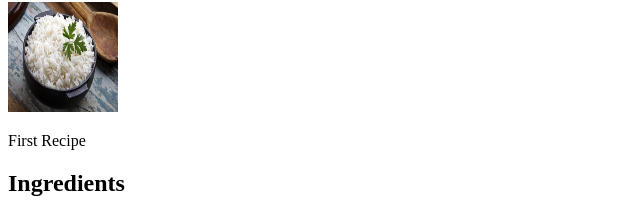
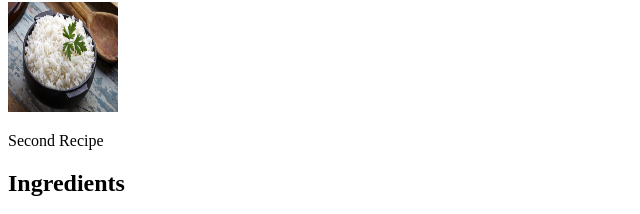
Before and after one commit to AlpHaNuel/odin-recipes, a plain HTML site: page recipes/rice.html in a window 1280 px wide. Shown: the part 104-318 px from the top of the page, 0-640 px from the left. Drawn offline with Linux system fonts and the light colour scheme.

Commit message:
corrected it to second recipe

```diff
--- a/recipes/rice.html
+++ b/recipes/rice.html
@@ -9,7 +9,7 @@
 <body>
  <h1>Rice</h1>
  <img src="../recipes/rice.jpg" alt="Rice picture" height="110" width="110">
- <p>First Recipe</p>
+ <p>Second Recipe</p>
  <h2>Ingredients</h2>
   <ul>
     <li>Item 1</li>
```
